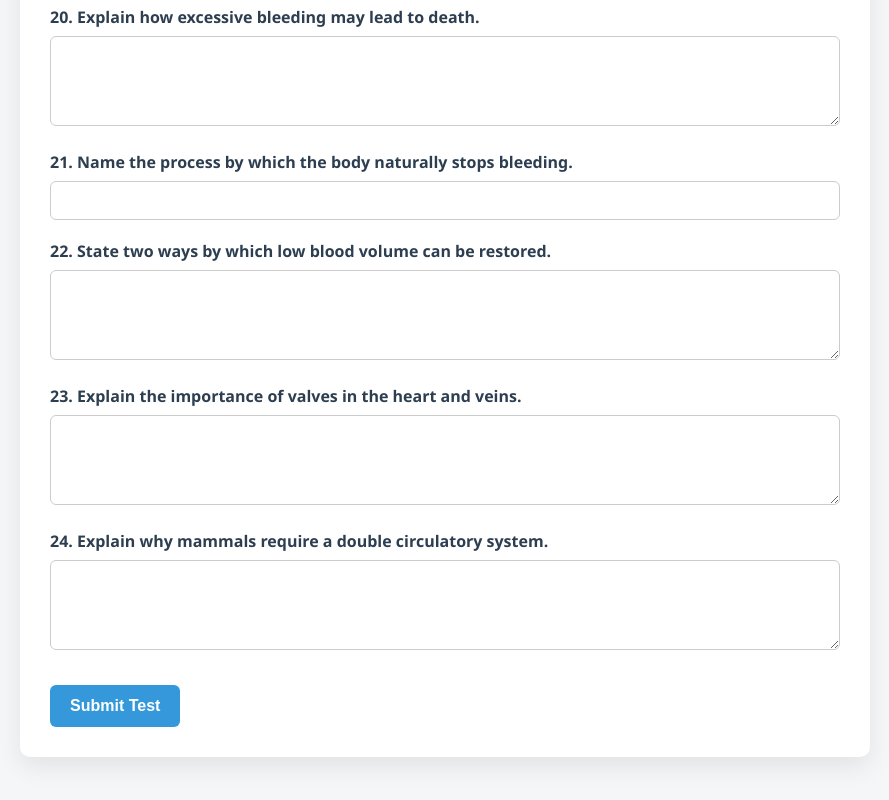
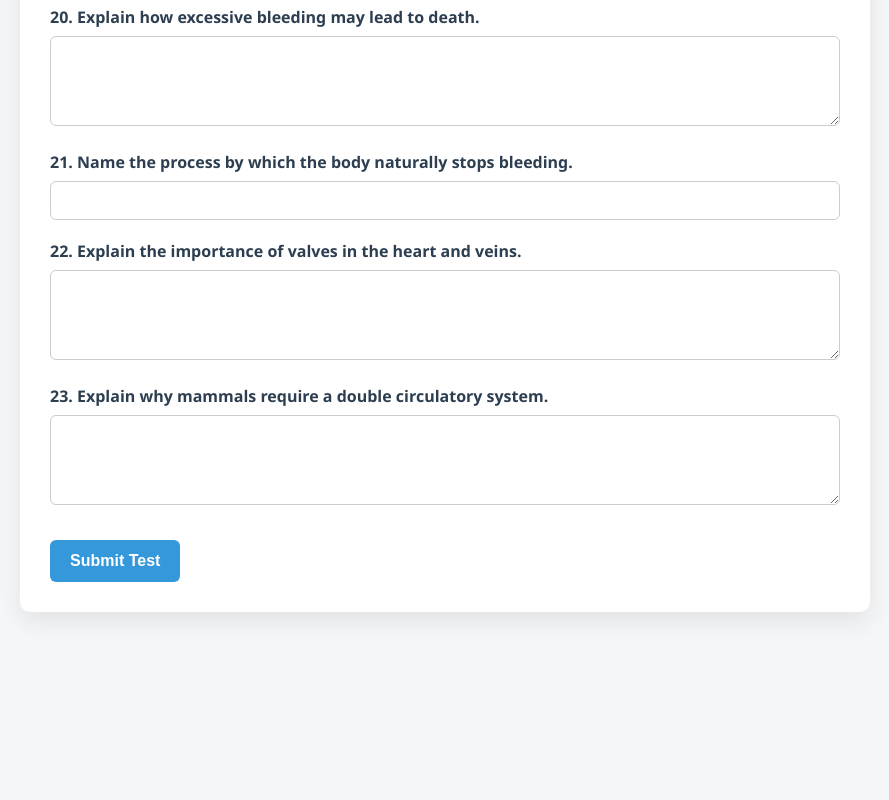
Before and after one commit to shem958/biology, a plain HTML site: page index.html in a window 1280 px wide. Shown: the part 3051-3851 px from the top of the page, without its empty margins (195-1084 px from the left). After the commit the page ends 3728 px from the top, so only its background shows below. Drawn offline with Linux system fonts and the light colour scheme.

Commit message:
Update biology test questions: modify questions 22 and 23 for clarity and remove question 24

```diff
--- a/index.html
+++ b/index.html
@@ -95,14 +95,11 @@
         <label>21. Name the process by which the body naturally stops bleeding.</label>
         <input type="text" id="q21">
 
-        <label>22. State two ways by which low blood volume can be restored.</label>
+        <label>22. Explain the importance of valves in the heart and veins.</label>
         <textarea id="q22"></textarea>
 
-        <label>23. Explain the importance of valves in the heart and veins.</label>
+        <label>23. Explain why mammals require a double circulatory system.</label>
         <textarea id="q23"></textarea>
-
-        <label>24. Explain why mammals require a double circulatory system.</label>
-        <textarea id="q24"></textarea>
 
         <button type="button" onclick="gradeTest()">Submit Test</button>
 
--- a/script.js
+++ b/script.js
@@ -12,7 +12,7 @@ function gradeTest() {
   let score = 0;
   let responses = {};
 
-  for (let i = 1; i <= 24; i++) {
+  for (let i = 1; i <= 23; i++) {
     const el = document.getElementById("q" + i);
     if (el) {
       responses["q" + i] = el.value.toLowerCase().trim();
```
